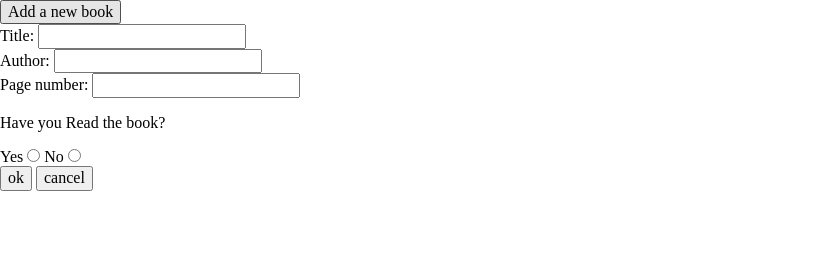
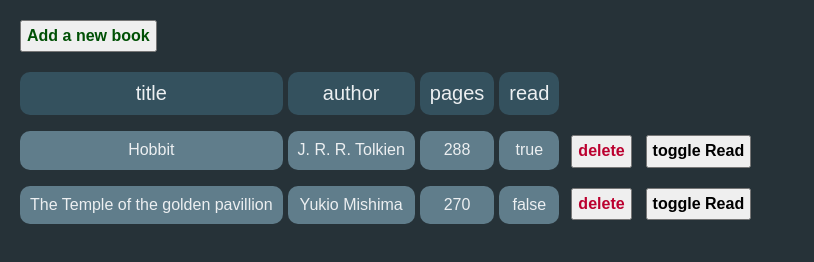
Before and after one commit to jooji-san/Library, a plain HTML site: page index.html in a window 1280 px wide. Shown: the whole page, without its empty margins (0-814 px from the left). Drawn offline with Linux system fonts and the light colour scheme.

Commit message:
fixed external links

```diff
--- a/index.html
+++ b/index.html
@@ -4,7 +4,7 @@
 <head>
   <meta charset="UTF-8">
   <meta name="viewport" content="width=device-width, initial-scale=1.0">
-  <link rel="stylesheet" href="style.css">
+  <link rel="stylesheet" href="main.css">
   <link rel="stylesheet" href="normalize.css">
   <title>Document</title>
 </head>
@@ -51,7 +51,7 @@
 
 
 
-  <script src="random.js"></script>
+  <script src="main.js"></script>
 </body>
 
 </html>
```
